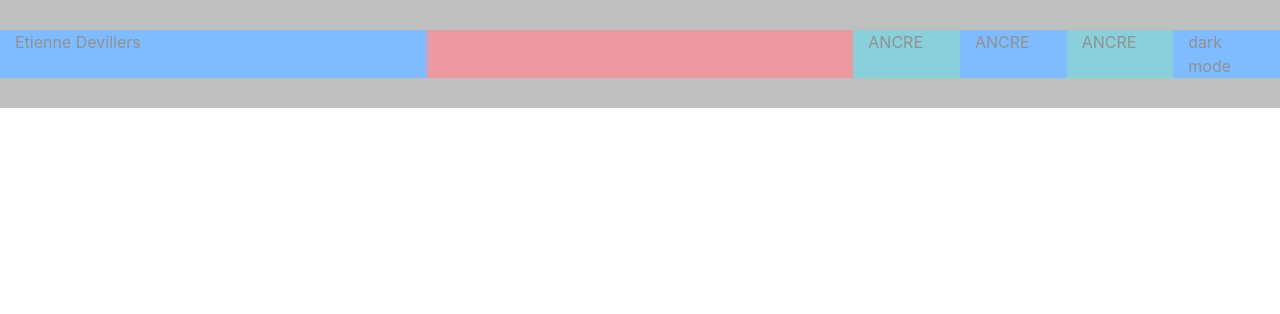
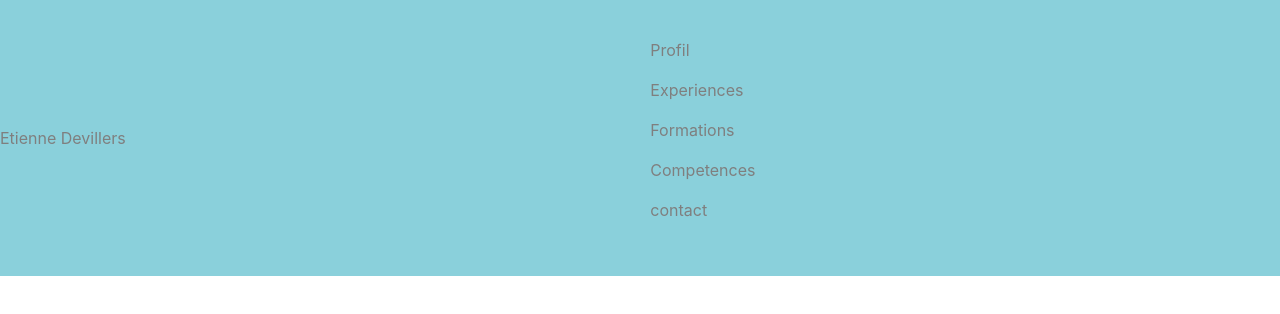
Before and after one commit to Etienne-Devillers/CV, a plain HTML site: page index.html in a window 1280 px wide. Shown: the top 314 px of the page. Drawn offline with nearby package versions, Linux system fonts and the light colour scheme.

Commit message:
navbar termine (sans couleur)

```diff
--- a/index.html
+++ b/index.html
@@ -12,23 +12,38 @@
 </head>
 
 <body>
-    <nav>
-        <div id="navBar">
-            <div class="container-fluid bg-danger">
-                <div class="row">
-                    <div class="col-4 bg-primary">Etienne Devillers</div>
-                    <div class="col-1 offset-4 bg-info">ANCRE</div>
-                    <div class="col-1 bg-primary">ANCRE</div>
-                    <div class="col-1 bg-info">ANCRE</div>
-                    <div class="col-1 bg-primary">dark mode</div>
+    <!-- Section Navbar -->
 
-                </div>
-            </div>
+    <nav class="navbar bg-info" id="navBar">
+        <a href="#" class="nav-name" id="navName">Etienne Devillers</a>
+        <ul class="nav-menu">
+            <li class="nav-item">
+                <a href="#" class="nav-link">Profil</a>
+            </li>
+
+            <li class="nav-item">
+                <a href="#" class="nav-link">Experiences</a>
+            </li>
+            <li class="nav-item">
+                <a href="#" class="nav-link">Formations</a>
+            </li>
+            <li class="nav-item">
+                <a href="#" class="nav-link">Competences</a>
+            </li>
+            <li class="nav-item mb-0">
+                <a href="#" class="nav-link">contact</a>
+            </li>
+        </ul>
+        <div class="hamburger ">
+            <span class="bar"></span>
+            <span class="bar"></span>
+            <span class="bar"></span>
         </div>
-
-
     </nav>
 
+    <div id="imgbackground"><img src="assets/img/" alt=""></div>
+
+<!-- Fin NavBar -->
     <script type="text/javascript" src="assets/js/script.js"></script>
 
 </body>
```
